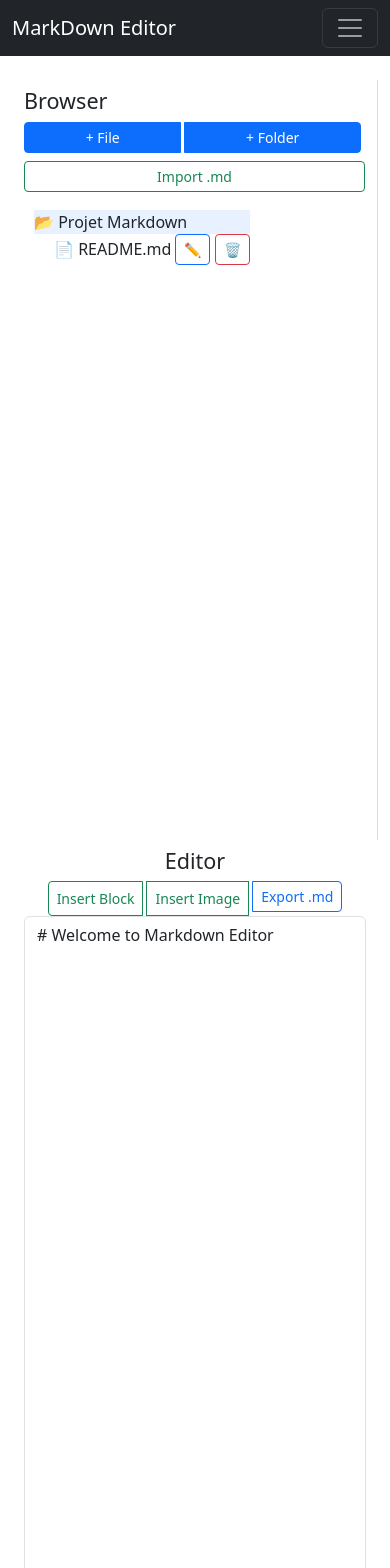
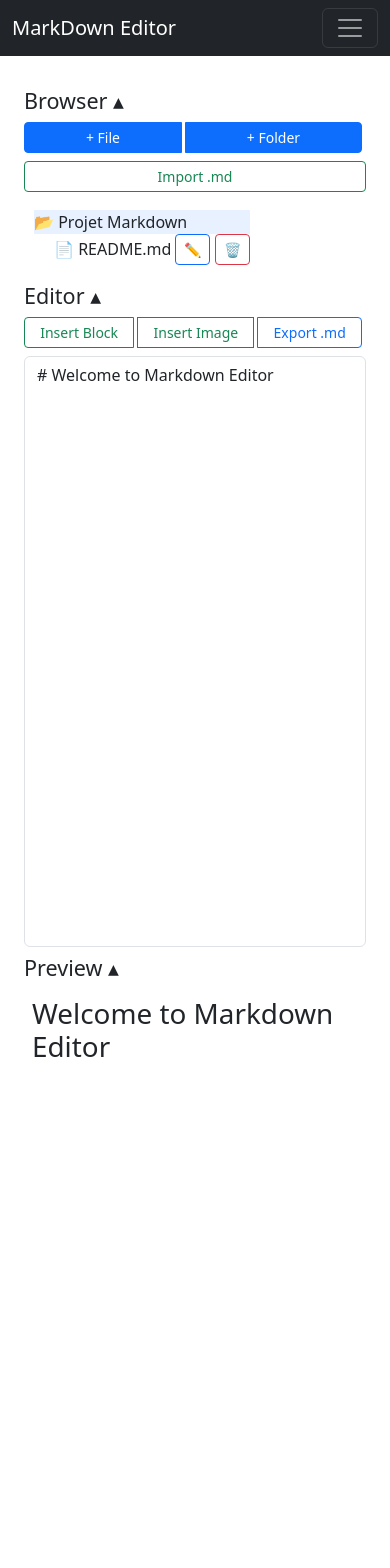
Before and after one commit to andr3sEnrique/projet-markdown, a React (Vite) app: page / in a window 390 px wide. Shown: the top 1568 px of the page. After the commit the page ends 1080 px from the top, so only its background shows below. Built offline with nearby package versions, Linux system fonts and the light colour scheme.

Commit message:
Add responsive on editor

```diff
--- a/src/App.jsx
+++ b/src/App.jsx
@@ -2,7 +2,7 @@ import { Container, Nav, Navbar } from "react-bootstrap";
 import { Link, Route, Routes } from "react-router-dom";
 import EditorPage from "./components/pages/EditorPage";
 import ImageLibraryPage from "./components/pages/ImageLibraryPage.jsx";
-import BlockLibraryPage from "./components/Block/BlockLibraryPage.jsx";
+import BlockLibraryPage from "./components/pages/BlockLibraryPage.jsx";
 
 function App() {
   return (
--- a/src/components/markdown/MarkdownEditor.jsx
+++ b/src/components/markdown/MarkdownEditor.jsx
@@ -2,6 +2,7 @@ import { useSelector, useDispatch } from "react-redux";
 import { Form } from "react-bootstrap";
 import { updateFileContent } from "../../features/filesSlice.js";
 import { useEffect, useRef } from "react";
+import { useIsMobile } from "../pages/hooks/useIsMobile.jsx";
 
 const isShortcutMatch = (shortcut, event) => {
   if (!shortcut || !event) return false;
@@ -39,6 +40,7 @@ function MarkdownEditor({ onInsertText }) {
   const dispatch = useDispatch();
   const currentFile = tree[currentFileId];
   const textareaRef = useRef(null);
+  const isMobile = useIsMobile();
 
   const insertText = (markdownSyntax) => {
     if (!currentFile) return;
@@ -82,7 +84,7 @@ function MarkdownEditor({ onInsertText }) {
     }
   };
 
-  return <Form.Control as="textarea" ref={textareaRef} value={currentFile ? currentFile.content : "Select file..."} onChange={handleChange} disabled={!currentFile || currentFile.isFolder} style={{ height: "calc(100% - 40px)", resize: "none" }} onKeyDown={handleKeyDown} />;
+  return <Form.Control as="textarea" ref={textareaRef} value={currentFile ? currentFile.content : "Select file..."} onChange={handleChange} disabled={!currentFile || currentFile.isFolder} style={{ height: isMobile ? "70vh" : "calc(100% - 40px)", resize: "none" }} onKeyDown={handleKeyDown} />;
 }
 
 export default MarkdownEditor;
--- a/src/components/Block/BlockLibraryPage.jsx
+++ b/src/components/pages/BlockLibraryPage.jsx
@@ -1,8 +1,8 @@
 import { useState, useRef } from "react";
 import { useSelector, useDispatch } from "react-redux";
 import { Container, Row, Col, Form, Button, Card, ListGroup, ButtonGroup } from "react-bootstrap";
-import { addBlock, updateBlock, deleteBlock, importBlocks } from "../../features/blocksSlice";
-import {handleExportAll, handleExportOne} from "../utils/exportFile.js";
+import { addBlock, updateBlock, deleteBlock, importBlocks } from "../../features/blocksSlice.js";
+import { handleExportAll, handleExportOne } from "../utils/exportFile.js";
 import Swal from "sweetalert2";
 import ShowToast from "../utils/ShowToast.jsx";
 
@@ -11,7 +11,7 @@ function BlockLibraryPage() {
   const blocks = useSelector((state) => state.blocks.items);
   const blockList = Object.values(blocks);
   const fileInputRef = useRef(null);
-  const [toast, setToast] = useState({ show: false, message: '', variant: 'success' });
+  const [toast, setToast] = useState({ show: false, message: "", variant: "success" });
   const [name, setName] = useState("");
   const [content, setContent] = useState("");
   const [shortcut, setShortcut] = useState("");
@@ -21,10 +21,10 @@ function BlockLibraryPage() {
     e.preventDefault();
     if (!name || !content) {
       Swal.fire({
-        icon: 'error',
-        title: 'Oops...',
-        text: 'Name and content are required. Please fill them and try again.',
-        footer: '<a href>Why do I have this issue?</a>'
+        icon: "error",
+        title: "Oops...",
+        text: "Name and content are required. Please fill them and try again.",
+        footer: "<a href>Why do I have this issue?</a>",
       });
       return;
     }
@@ -38,7 +38,7 @@ function BlockLibraryPage() {
     setToast({
       show: true,
       message: `Block crated or updated ✅`,
-      variant: 'success',
+      variant: "success",
     });
 
     handleClear();
@@ -58,21 +58,21 @@ function BlockLibraryPage() {
     setShortcut("");
   };
 
-  const handleDelete = async(id) => {
+  const handleDelete = async (id) => {
     const result = await Swal.fire({
       title: `¿Are you sure you want to delete this block ?`,
       text: "¡You cannot undo this!",
-      icon: 'warning',
+      icon: "warning",
       showCancelButton: true,
-      confirmButtonText: 'Delete',
-      cancelButtonText: 'Cancel',
+      confirmButtonText: "Delete",
+      cancelButtonText: "Cancel",
     });
     if (result.isConfirmed) {
       dispatch(deleteBlock({ id }));
       setToast({
         show: true,
         message: `Block deleted ✅`,
-        variant: 'success',
+        variant: "success",
       });
       if (id === editingId) {
         handleClear();
@@ -125,7 +125,7 @@ function BlockLibraryPage() {
           setToast({
             show: true,
             message: `Format not recognized. Use .part.mdlc or .parts.mdlc`,
-            variant: 'warning',
+            variant: "warning",
           });
         }
       } catch (err) {
@@ -133,13 +133,13 @@ function BlockLibraryPage() {
         setToast({
           show: true,
           message: "File is corrupted or not a valid JSON.",
-          variant: 'error'
-        })
+          variant: "error",
+        });
       }
       setToast({
         show: true,
         message: `File imported ✅`,
-        variant: 'success',
+        variant: "success",
       });
     };
     reader.readAsText(file);
@@ -209,7 +209,7 @@ function BlockLibraryPage() {
                     <Button variant="outline-primary" className="me-1" size="sm" onClick={() => handleEdit(block)}>
                       Edit
                     </Button>
-                        <Button variant="outline-danger" className="me-1" size="sm" onClick={async() => await handleDelete(block.id)}>
+                    <Button variant="outline-danger" className="me-1" size="sm" onClick={async () => await handleDelete(block.id)}>
                       Delete
                     </Button>
                     <Button variant="info" size="sm" onClick={() => handleExportOne(block)}>
@@ -224,7 +224,7 @@ function BlockLibraryPage() {
           </Col>
         </Row>
       </Container>
-      <ShowToast setToast={setToast} toast={toast}/>
+      <ShowToast setToast={setToast} toast={toast} />
     </>
   );
 }
--- a/src/components/pages/EditorPage.jsx
+++ b/src/components/pages/EditorPage.jsx
@@ -7,6 +7,7 @@ import { useSelector } from "react-redux";
 import ImageSelectorModal from "../images/ImageSelectorModal.jsx";
 import { resolveImageRefs } from "../utils/imageResolver.js";
 import BlockSelectorModal from "../Block/BlockSelectorModal.jsx";
+import { useIsMobile } from "./hooks/useIsMobile.jsx";
 
 const downloadFile = (filename, content) => {
   const element = document.createElement("a");
@@ -24,7 +25,11 @@ function EditorPage() {
   const currentFile = currentFileId ? tree[currentFileId] : null;
   const [showImageModal, setShowImageModal] = useState(false);
   const [showBlockModal, setShowBlockModal] = useState(false);
+  const [showBrowser, setshowBrowser] = useState(true);
+  const [showEditor, setShowEditor] = useState(true);
+  const [showPreview, setShowPreview] = useState(true);
   const insertTextRef = useRef(null);
+  const isMobile = useIsMobile();
 
   const handleExport = () => {
     if (currentFile && !currentFile.isFolder) {
@@ -45,39 +50,73 @@ function EditorPage() {
     }
   };
 
+  const toggleBrowser = () => setshowBrowser(!showBrowser);
+  const toggleEditor = () => setShowEditor(!showEditor);
+  const togglePreview = () => setShowPreview(!showPreview);
+
   return (
     <>
       <Container fluid>
         <Row>
-          <Col md={3} style={{ borderRight: "1px solid #ddd", height: "90vh" }}>
-            <h4 className="mt-2">Browser</h4>
+          {showBrowser ? (
+            <Col md={3} style={{ borderRight: isMobile ? "" : "1px solid #ddd", height: isMobile ? "auto" : "90vh" }}>
+              <span>
+                <h4 className="mt-2" onClick={isMobile ? toggleBrowser : undefined}>
+                  {isMobile ? (showBrowser ? "Browser ▴" : "Browser ▾") : "Browser"}
+                </h4>
+              </span>
               <FileTree />
             </Col>
+          ) : (
+            <span>
+              <h4 className="mt-2" onClick={isMobile ? toggleBrowser : undefined}>
+                {isMobile ? (showBrowser ? "Browser ▴" : "Browser ▾") : "Browser"}
+              </h4>
+            </span>
+          )}
 
           <Col md={9}>
-            <Row>
-              <Col md={6} style={{ height: "90vh" }}>
-                <div className="d-flex flex-column justify-content-center align-items-center">
-                  <h4 className="mt-2">Editor</h4>
-                  <div className="btn-group">
+            <Row style={{ flexDirection: isMobile ? "column" : "row" }}>
+              {showEditor ? (
+                <Col md={6} style={{ height: isMobile ? "auto" : "90vh" }}>
+                  <div className="d-flex flex-column justify-content-center">
+                    <h4 className="mt-2" onClick={isMobile ? toggleEditor : undefined}>
+                      {isMobile ? (showEditor ? "Editor ▴" : "Editor ▾") : "Editor"}
+                    </h4>
+                    <div className="btn-group" style={{ marginBottom: "1vh" }}>
                       <Button variant="outline-success" className="me-1" size="sm" onClick={() => setShowBlockModal(true)} disabled={!currentFile || currentFile.isFolder}>
                         Insert Block
                       </Button>
                       <Button variant="outline-success" className="me-1" size="sm" onClick={() => setShowImageModal(true)} disabled={!currentFile || currentFile.isFolder}>
                         Insert Image
                       </Button>
-                    <Button variant="outline-primary" className="mb-1" size="sm" onClick={handleExport} disabled={!currentFile || currentFile.isFolder}>
+                      <Button variant="outline-primary" className="me-1" size="sm" onClick={handleExport} disabled={!currentFile || currentFile.isFolder}>
                         Export .md
                       </Button>
                     </div>
                   </div>
                   <MarkdownEditor onInsertText={insertTextRef} />
                 </Col>
+              ) : (
+                <div className="d-flex flex-column justify-content-center">
+                  <h4 className="mt-2" onClick={isMobile ? toggleEditor : undefined}>
+                    {isMobile ? (showEditor ? "Editor ▴" : "Editor ▾") : "Editor"}
+                  </h4>
+                </div>
+              )}
 
-              <Col md={6} style={{ borderLeft: "1px solid #ddd", height: "90vh", overflowY: "auto" }}>
-                <h4 className="mt-2">Preview</h4>
+              {showPreview ? (
+                <Col md={6} style={{ borderLeft: isMobile ? "" : "1px solid #ddd", height: isMobile ? "auto" : "90vh", overflowY: "auto" }}>
+                  <h4 className="mt-2" onClick={isMobile ? togglePreview : undefined}>
+                    {isMobile ? (showEditor ? "Preview ▴" : "Preview ▾") : "Preview"}
+                  </h4>
                   <MarkdownPreview />
                 </Col>
+              ) : (
+                <h4 className="mt-2" onClick={isMobile ? togglePreview : undefined}>
+                  {isMobile ? (showEditor ? "Preview ▴" : "Preview ▾") : "Preview"}
+                </h4>
+              )}
             </Row>
           </Col>
         </Row>
--- /dev/null
+++ b/src/components/pages/hooks/useIsMobile.jsx
@@ -0,0 +1,13 @@
+import { useState, useEffect } from "react";
+
+export function useIsMobile(maxWidth = 768) {
+  const [isMobile, setIsMobile] = useState(window.innerWidth <= maxWidth);
+
+  useEffect(() => {
+    const handleResize = () => setIsMobile(window.innerWidth <= maxWidth);
+    window.addEventListener("resize", handleResize);
+    return () => window.removeEventListener("resize", handleResize);
+  }, [maxWidth]);
+
+  return isMobile;
+}
```
Lines whose indentation alone changed are shown as unchanged.
